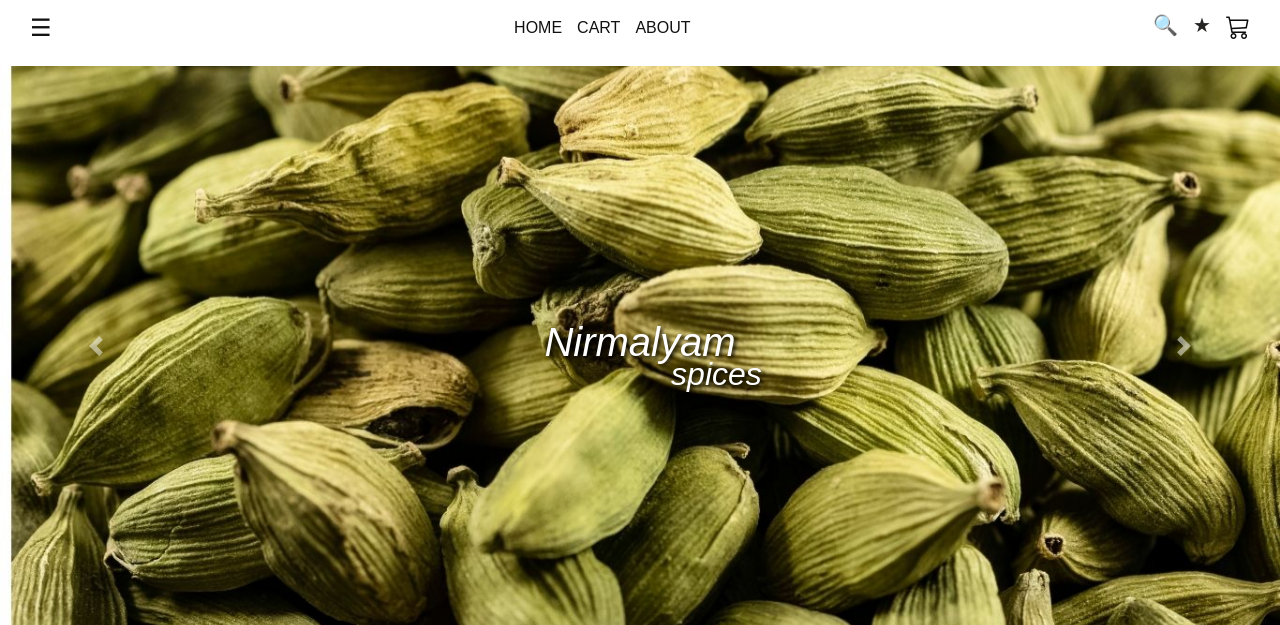
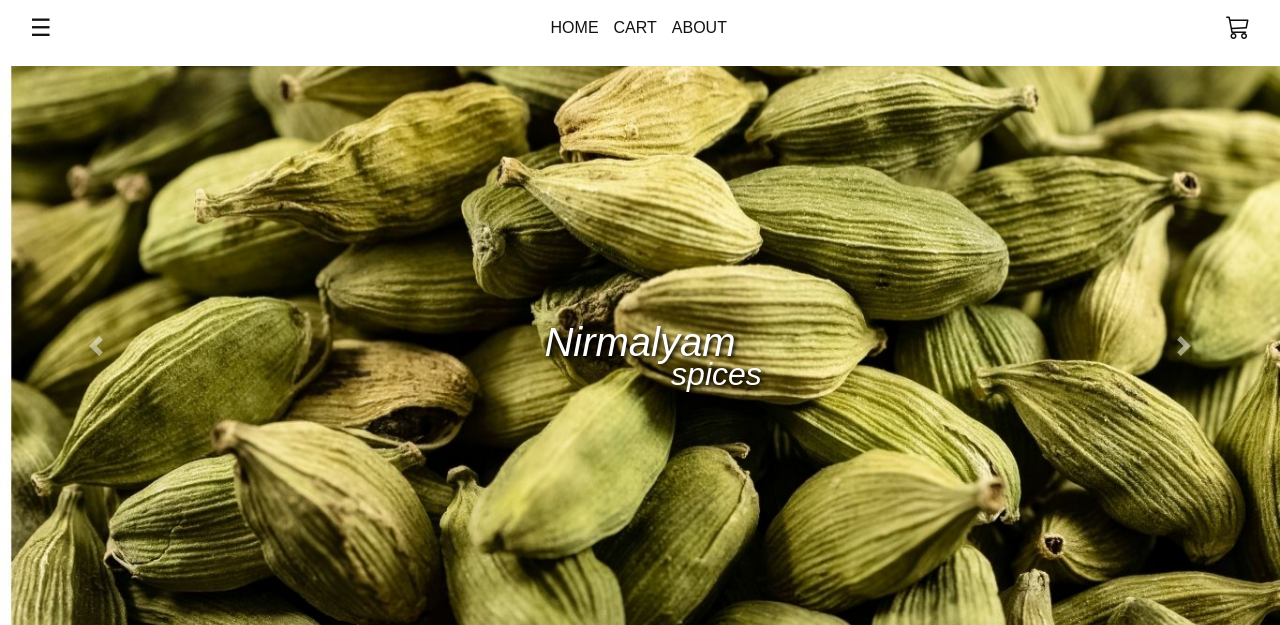
Before and after one commit to sreejithjpillai123/ecommerce, a Flask app: page /home in a window 1280 px wide. Shown: the top 625 px of the page. Run offline with Flask 3, Linux system fonts and the light colour scheme; data that the repository does not hold is empty; some libraries are stand-ins or nearby versions.

Commit message:
Update home.html

```diff
--- a/templates/home.html
+++ b/templates/home.html
@@ -637,8 +637,7 @@ body, html {
 
     </div>
     <div class="icons">
-        <span>&#128269;</span> <!-- Search Icon -->
-        <span>&#9733;</span> <!-- Wishlist Icon -->
+
         <!-- Cart Icon with Link -->
         <a href="{{ url_for('view_cart') }}">
             <i class="bi bi-cart3" style="font-size: 24px; color: rgb(14, 13, 13);"></i>
```
